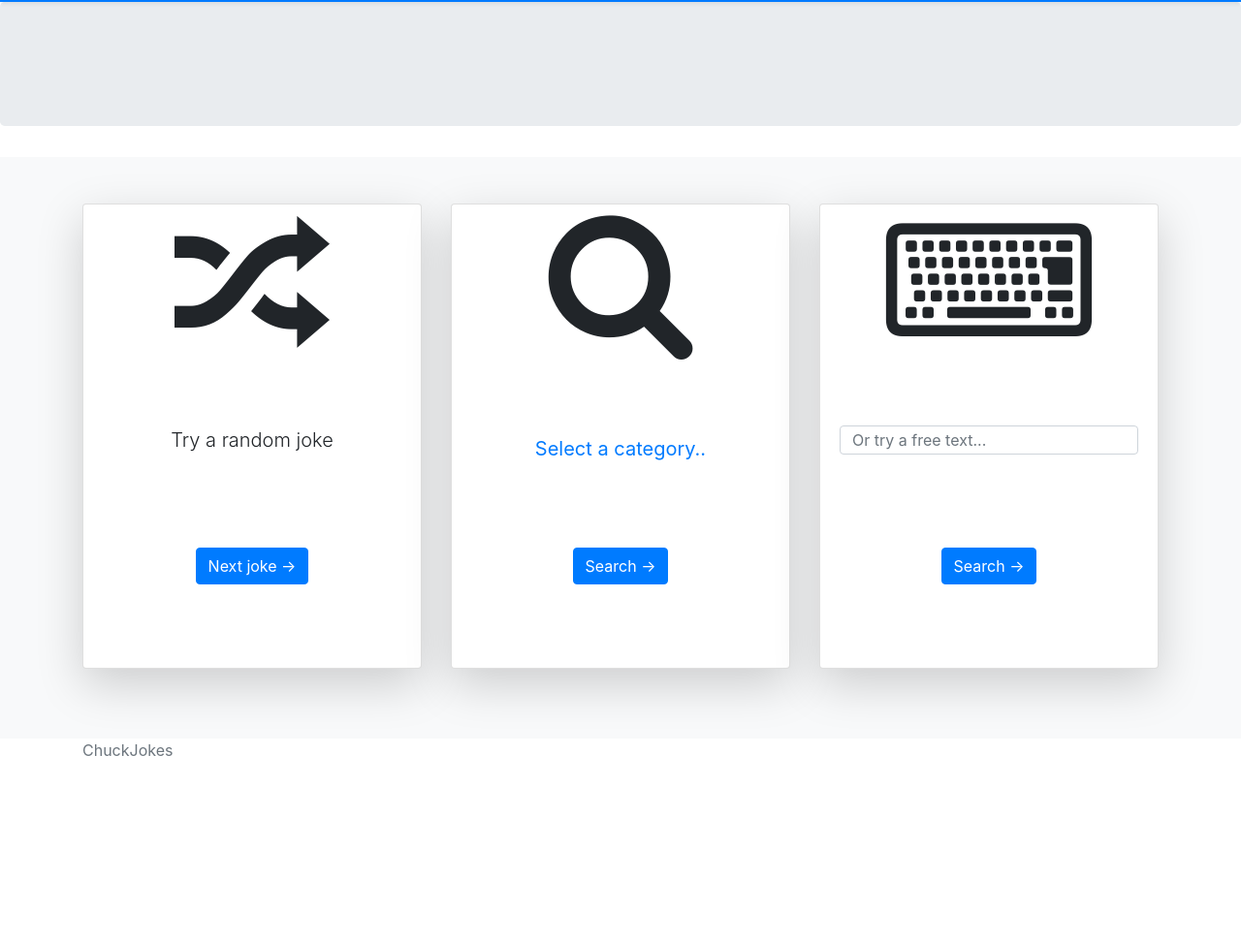
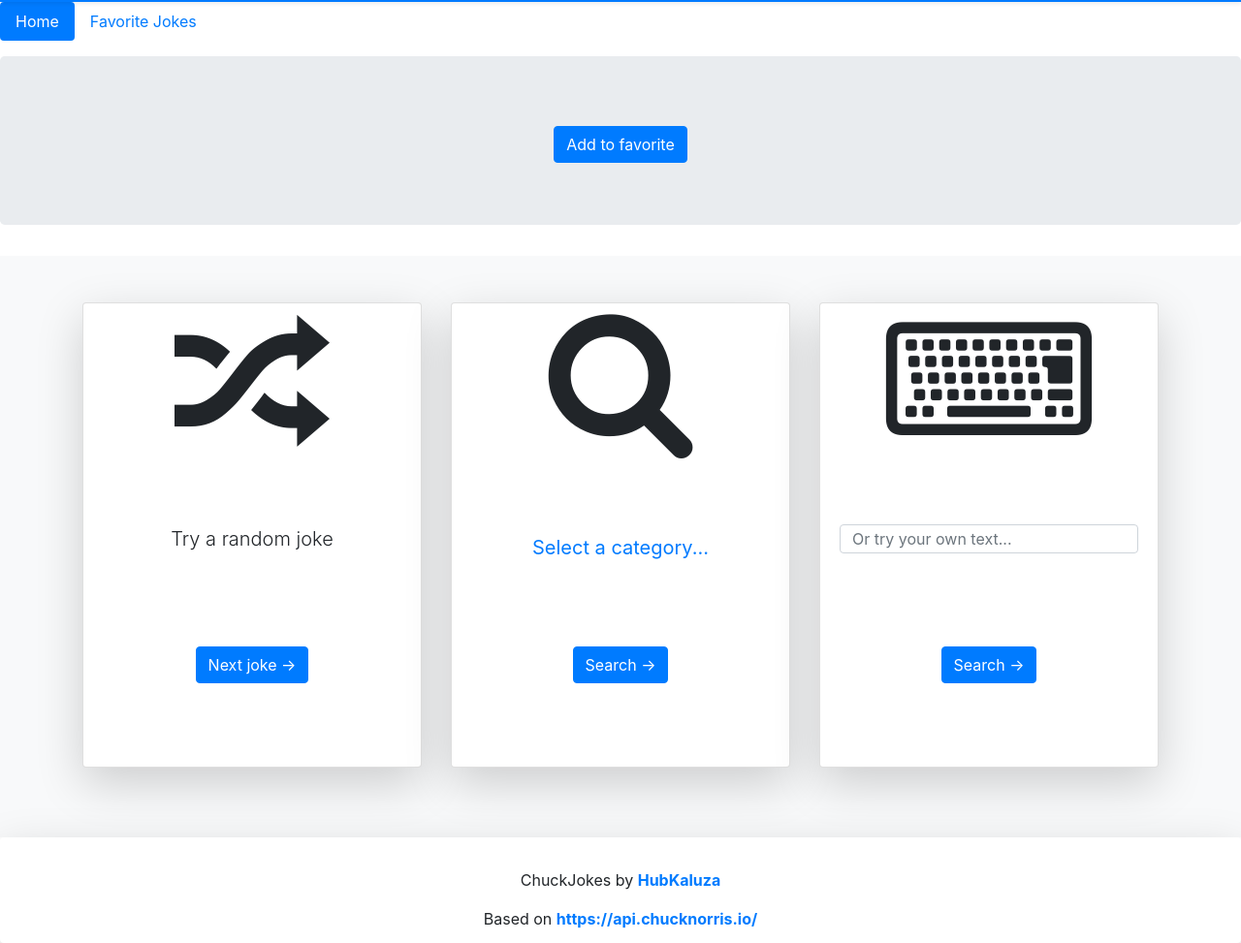
Before and after one commit to MrWhoBird/chuckJokes, a plain HTML site: page index.html in a window 1280 px wide. Shown: the part 54-1027 px from the top of the page at 97% size. Before the commit the page ends 856 px from the top, so only its background shows below. Drawn offline with nearby package versions, Linux system fonts and the light colour scheme; files whose address does not match are found by name.

Commit message:
initial structure

```diff
--- a/index.html
+++ b/index.html
@@ -36,7 +36,7 @@
         <div class="navbar navbar-light bg-primary shadow-sm">
             <div class="container d-flex justify-content-between">
                 <a href="#" class="navbar-brand d-flex align-items-center">
-                    <strong>ChuckJokes - WhoBe</strong>
+                    <strong>ChuckJokes - HubKaluza</strong>
                 </a>
                 <button class="navbar-toggler" type="button" data-toggle="collapse" data-target="#navbarHeader"
                     aria-controls="navbarHeader" aria-expanded="false" aria-label="Toggle navigation">
@@ -48,10 +48,19 @@
 
     <main role="main">
 
+        <ul class="nav nav-pills mb-3" id="pills-tab" role="tablist">
+            <li class="nav-item" role="presentation">
+              <a class="nav-link active" id="pills-home-tab" data-toggle="pill" href="#pills-home" role="tab" aria-controls="pills-home" aria-selected="true">Home</a>
+            </li>
+            <li class="nav-item" role="presentation">
+              <a class="nav-link" id="pills-profile-tab" data-toggle="pill" href="#pills-profile" role="tab" aria-controls="pills-profile" aria-selected="false">Favorite Jokes</a>
+            </li>
+          </ul>
+          <div class="tab-content" id="pills-tabContent">
+            <div class="tab-pane fade show active" id="pills-home" role="tabpanel" aria-labelledby="pills-home-tab">
                 <section class="jumbotron text-center">
-            <div class="container">
-                <div class="jokePlaceholder text-center"></div>
-            </div>
+                    <h1><div class="jokePlaceholder text-center text-danger"></div></h1>
+                    <button type="submit" class="favorite btn btn-primary">Add to favorite</button>
                 </section>
 
                 <div class="py-5 bg-light">
@@ -85,10 +94,10 @@
                                                         <div class="card text-left border-0">
                                                             <div class="card-header bg-white border-0" id="headingOne">
                                                                 <h5 class="mb-0">
-                                                            <div class="lead btn-link mb-5 text-center"
+                                                                    <div class="srchBtn lead btn-link mb-5 text-center"
                                                                         data-toggle="collapse" data-target="#collapseOne"
                                                                         aria-expanded="true" aria-controls="collapseOne">Select
-                                                                a category..</div>
+                                                                        a category...</div>
                                                                 </h5>
                                                             </div>
                                                             <div id="collapseOne" class="collapse" aria-labelledby="headingOne"
@@ -202,7 +211,7 @@
                                             <form class="searchCategoryForm my-5">
                                                 <div class="form-group text-center">
                                                     <input type="text" class="lead mb-5 searchCategoryInput form-control"
-                                                placeholder="Or try a free text...">
+                                                        placeholder="Or try your own text...">
                                                     <button type="submit" class="btn btn-primary mt-5">Search -></button>
                                                 </div>
                                             </form>
@@ -215,11 +224,20 @@
                     </div>
                 </div>
 
+            </div>
+            <div class="tab-pane fade" id="pills-profile" role="tabpanel" aria-labelledby="pills-profile-tab">
+                <div class="favoriteJokesPlaceholder"></div>
+            </div>
+          </div>
+
+
     </main>
 
-    <footer class="text-muted">
+    <footer class="shadow-lg pt-3 mb-0 rounded text-center">
         <div class="container">
-            <p>ChuckJokes</p>
+            <p class="mt-3">ChuckJokes by <strong class="text-primary">HubKaluza</strong></p>
+            <p>Based on <strong class="text-primary"><a href="https://api.chucknorris.io/"
+                        target="_blank">https://api.chucknorris.io/</a></strong></p>
         </div>
     </footer>
     <script src="./script/Chuck.js"></script>
--- a/script/actions.js
+++ b/script/actions.js
@@ -1,3 +1,7 @@
+const collapseOne = document.querySelector('#collapseOne')
+const srchBtn = document.querySelector('.srchBtn')
+const favorite = document.querySelector('.favorite')
+const favoriteJokesPlaceholder = document.querySelector('.favoriteJokesPlaceholder')
 //random joke data
 const randomJokeForm = document.querySelector('.randomJokeForm')
 //category select data
@@ -28,6 +32,9 @@ categorySelectForm.addEventListener('submit', e => {
 
         })
         .catch(err => jokePlaceholder.innerText = err + ' Connection error. Check your connection or try again later.')
+    if(collapseOne.classList.contains('show')){
+        srchBtn.click()
+    }
 })
 
 searchCategoryForm.addEventListener('submit', e => {
@@ -36,8 +43,19 @@ searchCategoryForm.addEventListener('submit', e => {
     chuck.getInput(queryValue)
         .then(data => {
             data.result.forEach(el => {
-                jokePlaceholder.innerText += el.value
+                jokePlaceholder.innerText = el.value
+                console.log(el)
             })
         })
         .catch(err => jokePlaceholder.innerText = err + ' Connection error. Check your connection or try again later.')
 })
+
+favorite.addEventListener('click', e => {
+    e.preventDefault()
+    let now = new Date().getTime()
+    if(jokePlaceholder.innerText){
+        localStorage.setItem(now, jokePlaceholder.innerText)
+    }
+})
+
+favoriteJokesPlaceholder.innerText = localStorage.getItem
--- a/style/style.css
+++ b/style/style.css
@@ -13,3 +13,7 @@
 .btn-link:hover{
     text-decoration: none;
 }
+
+footer{
+    height: 109px;
+}
```
Lines whose indentation alone changed are shown as unchanged.
